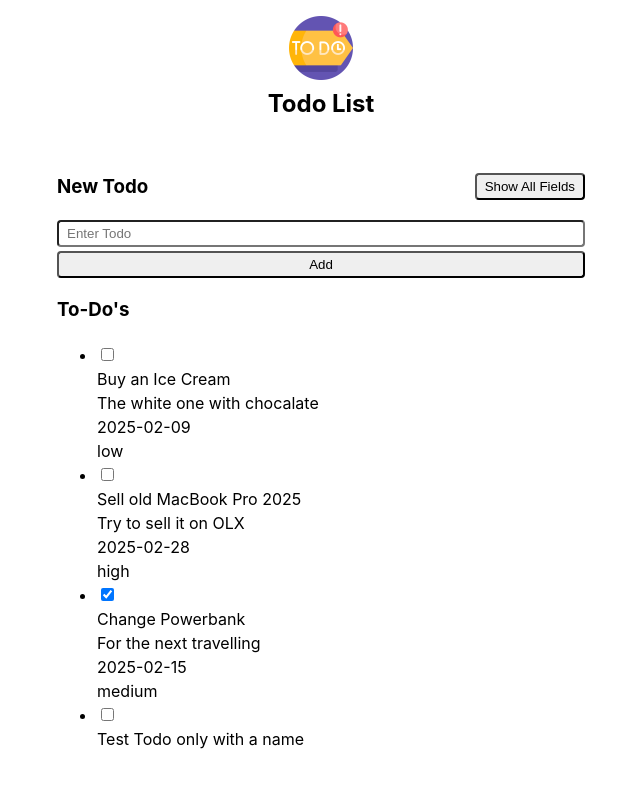
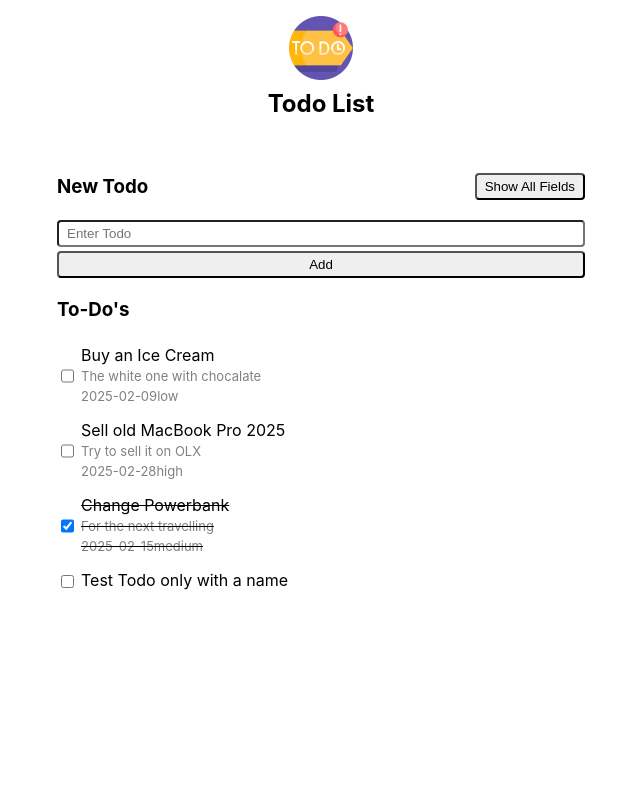
Before and after one commit to SandunDeSilva/react-course-todo-list, a React (Vite) app in the folder todo-list/: page / in a window 1280 px wide. Shown: the top 788 px of the page, without its empty margins (319-959 px from the left). Built offline with nearby package versions, Linux system fonts and the light colour scheme.

Commit message:
enhance TodoList component with CSS modules and improve layout

```diff
--- a/todo-list/src/components/TodoList/TodoList.jsx
+++ b/todo-list/src/components/TodoList/TodoList.jsx
@@ -1,25 +1,36 @@
+import styles from "./TodoList.module.css";
+
 export function TodoList({ todos }) {
   return (
     <section>
       <h3>To-Do's</h3>
 
-      <ul>
+      <ul className={styles.TodoList}>
         {todos.map((todo) => (
-          <li key={todo.id}>
+          <li
+            key={todo.id}
+            className={styles.TodoListItem}
+            data-completed={todo.completed}
+          >
+            <div className={styles.Content}>
               <input
                 type="checkbox"
                 name="completed"
                 defaultChecked={todo.completed}
+                className={styles.Status}
               />
-            <div>
+              <div className={styles.Info}>
                 {todo.name}
-              <br />
-              {todo.description}
-              <br />
+
+                {todo.description && (
+                  <span className={styles.Description}>{todo.description}</span>
+                )}
+
+                <div className={styles.AdditionalInfo}>
                   {todo.deadline}
-              <br />
                   {todo.priority !== "none" && todo.priority}
-              <br />
+                </div>
+              </div>
             </div>
           </li>
         ))}
--- /dev/null
+++ b/todo-list/src/components/TodoList/TodoList.module.css
@@ -0,0 +1,39 @@
+.TodoList{
+    display: flex;
+    flex-direction: column;
+    gap: 12px;
+}
+
+.TodoListItem[data-completed="true"] .Info{
+    text-decoration: line-through;
+
+}
+
+.Content{
+    display: flex;
+    gap: 4px;
+}
+
+.Status{
+    align-items: flex-start;
+    margin-top: 6px;
+}
+
+.Info{
+    display: flex;
+    flex-direction: column;
+    flex-grow: 1;
+}
+
+.Description{
+    font-size: 13px;
+    color: gray;
+}
+
+.AdditionalInfo{
+    display: flex;
+    flex-wrap: wrap;
+    gap: 0 4px;
+    font-size: 13px;
+    color: gray;
+}
--- a/todo-list/src/index.css
+++ b/todo-list/src/index.css
@@ -38,3 +38,9 @@ input[type="reset"]:hover,
 button:hover {
   background: lightgray;
 }
+
+ul {
+  list-style: none;
+  margin: 0;
+  padding: 0;
+}
```
Lines whose indentation alone changed are shown as unchanged.
